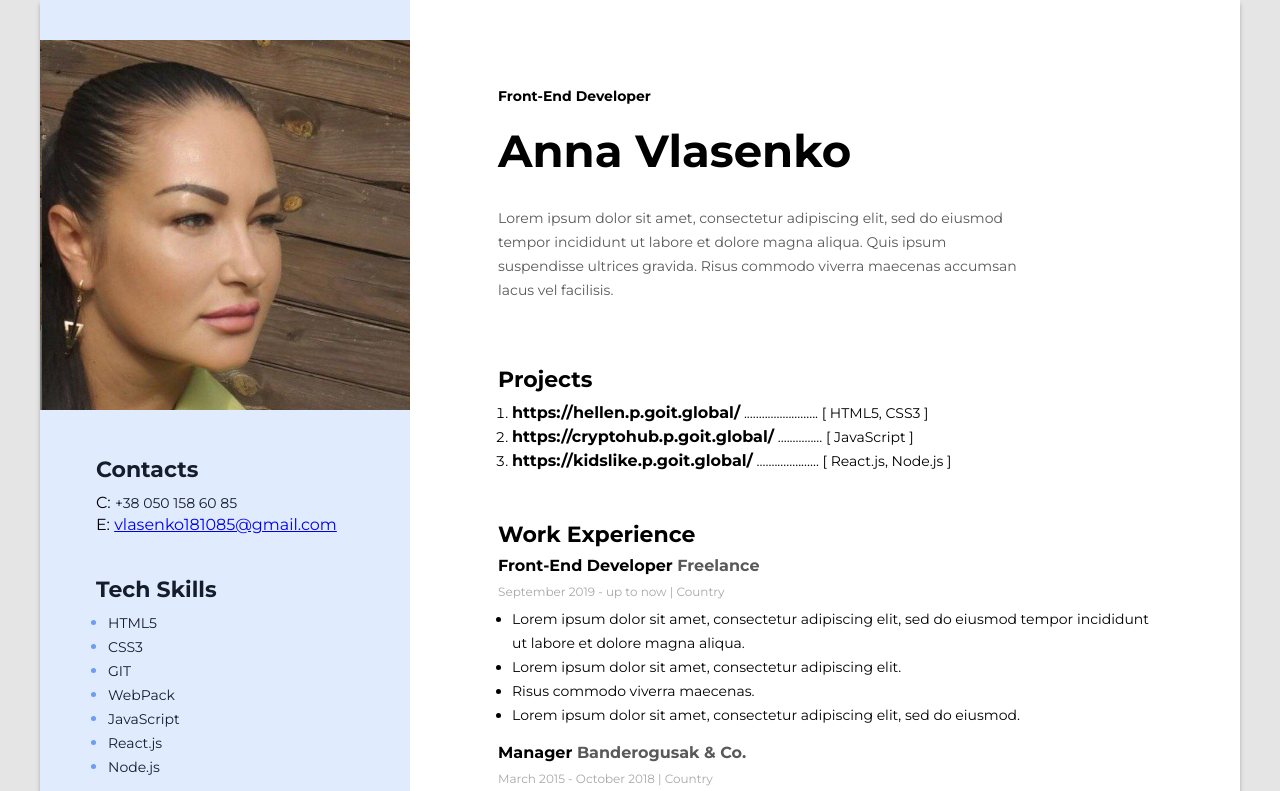
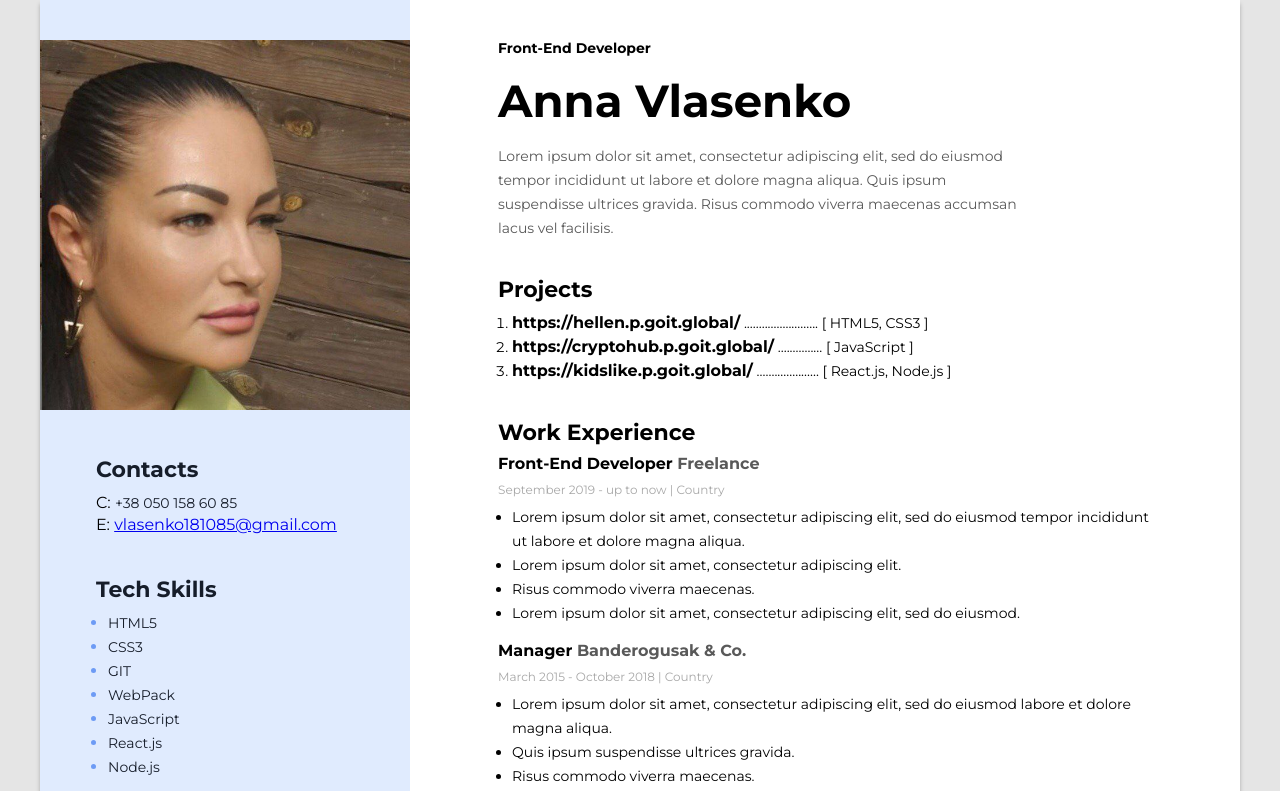
Before and after one commit to AnnaVlasenko18/resume, a website: page img/index.html in a window 1280 px wide. Shown: the top 791 px of the page. Drawn offline with Linux system fonts and the light colour scheme; files that its build step writes are made by us from their sources; files whose address does not match are found by name.

Commit message:
fix4
зменшила margin між контейнерами

```diff
--- a/css/styles.css
+++ b/css/styles.css
@@ -17,7 +17,7 @@ body {
 /* Main-content */
 
 .main-content {
-  padding: 88px;
+  padding: 40px 88px;
 }
 
 .main-content-titel {
@@ -37,7 +37,7 @@ body {
   font-size: 14px;
   line-height: 17px;
   color: #000;
-  margin: 0 0 18px 0;
+  margin: 0 0 16px 0;
 }
 
 .my-name {
@@ -46,7 +46,7 @@ body {
   font-size: 45px;
   line-height: 55px;
   color: #000;
-  margin: 0 0 28px 0;
+  margin: 0 0 16px 0;
 }
 
 .my-descr {
@@ -60,7 +60,7 @@ body {
 }
 
 .about-me-container {
-  margin-bottom: 64px;
+  margin-bottom: 36px;
 }
 
 /* Projects */
@@ -98,7 +98,7 @@ body {
 }
 
 .project-container {
-  margin-bottom: 48px;
+  margin-bottom: 36px;
 }
 
 .project-item-descr {
@@ -130,7 +130,7 @@ body {
 /* Work experience  */
 
 .work-experiens-container {
-  margin-bottom: 44px;
+  margin-bottom: 36px;
 }
 
 .work-experiens-position {
```
